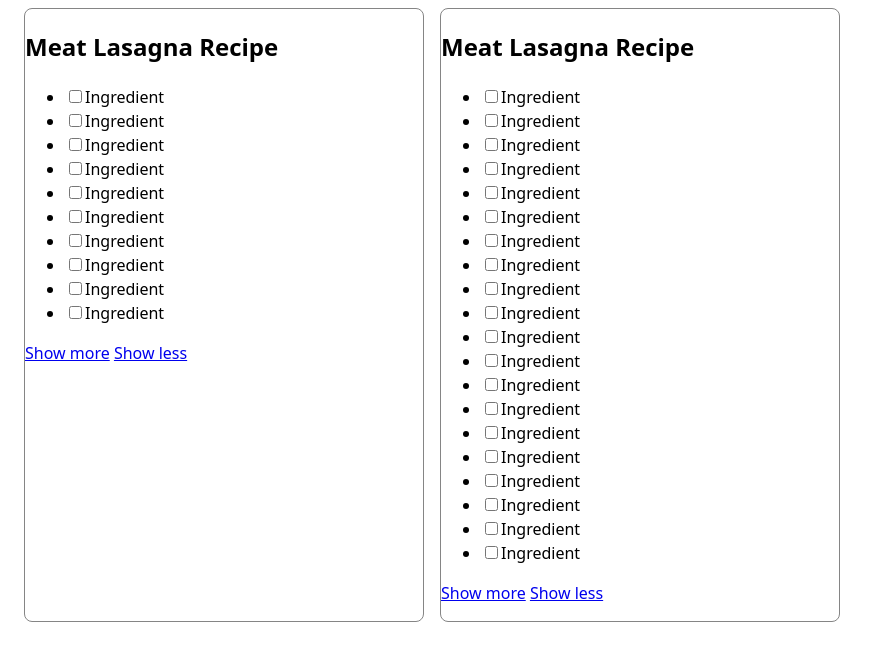
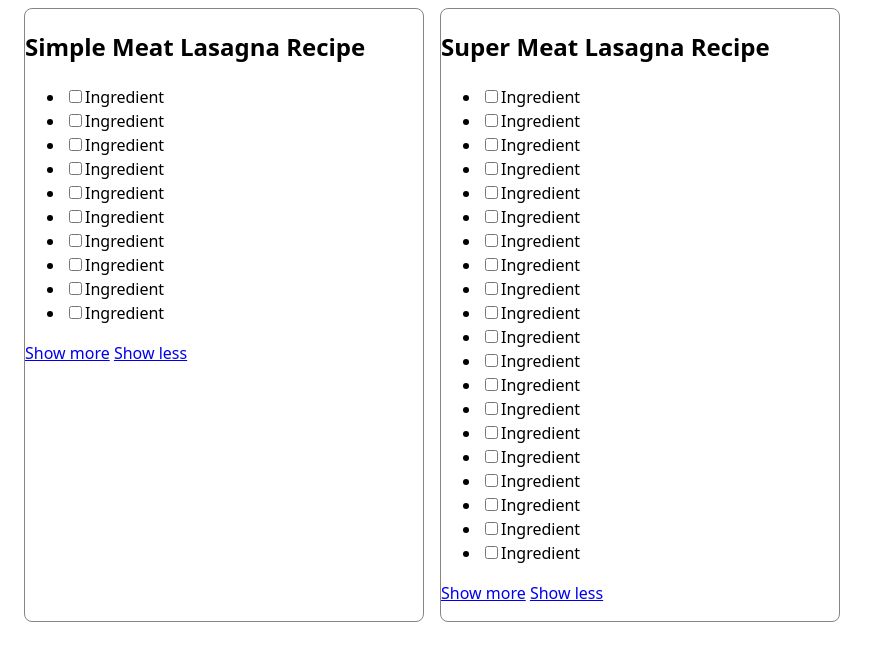
Before and after one commit to nickcotton/html-recipes, a website built with Vite: page index.html in a window 1280 px wide. Shown: the whole page, without its empty margins (0-879 px from the left). Built offline with nearby package versions, Linux system fonts and the light colour scheme.

Commit message:
Clearer titles

```diff
--- a/index.html
+++ b/index.html
@@ -10,7 +10,7 @@
     <main class="container">
       <div class="recipes">
         <div class="recipe">
-          <h2>Meat Lasagna Recipe</h2>
+          <h2>Simple Meat Lasagna Recipe</h2>
           <ul class="recipe__ingredients">
             <li class="recipe__ingredient"><label><input type="checkbox">Ingredient</label></li>
             <li class="recipe__ingredient"><label><input type="checkbox">Ingredient</label></li>
@@ -29,7 +29,7 @@
           </p>
         </div>
         <div class="recipe">
-          <h2>Meat Lasagna Recipe</h2>
+          <h2>Super Meat Lasagna Recipe</h2>
           <ul class="recipe__ingredients">
             <li class="recipe__ingredient"><label><input type="checkbox">Ingredient</label></li>
             <li class="recipe__ingredient"><label><input type="checkbox">Ingredient</label></li>
```
